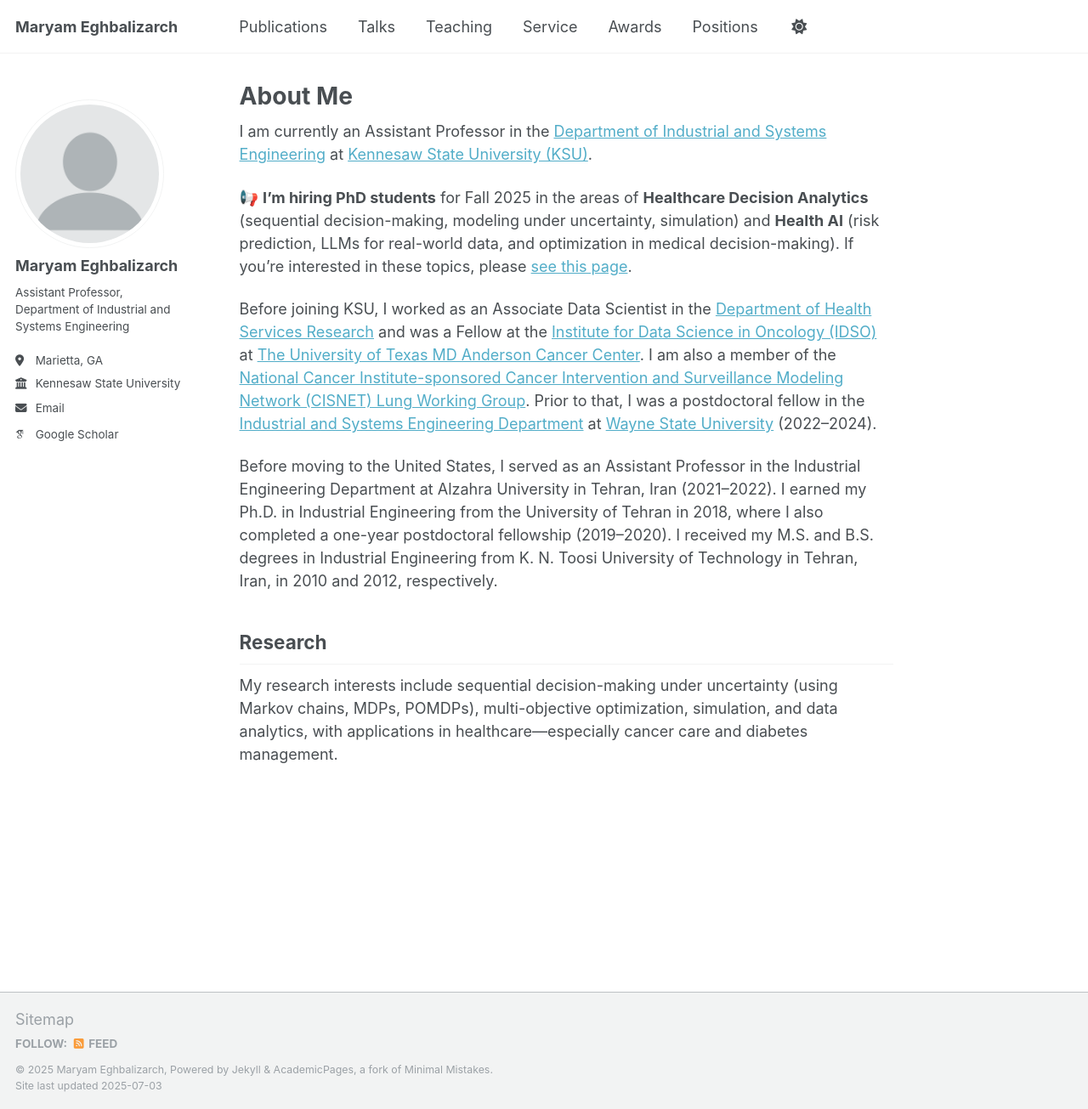
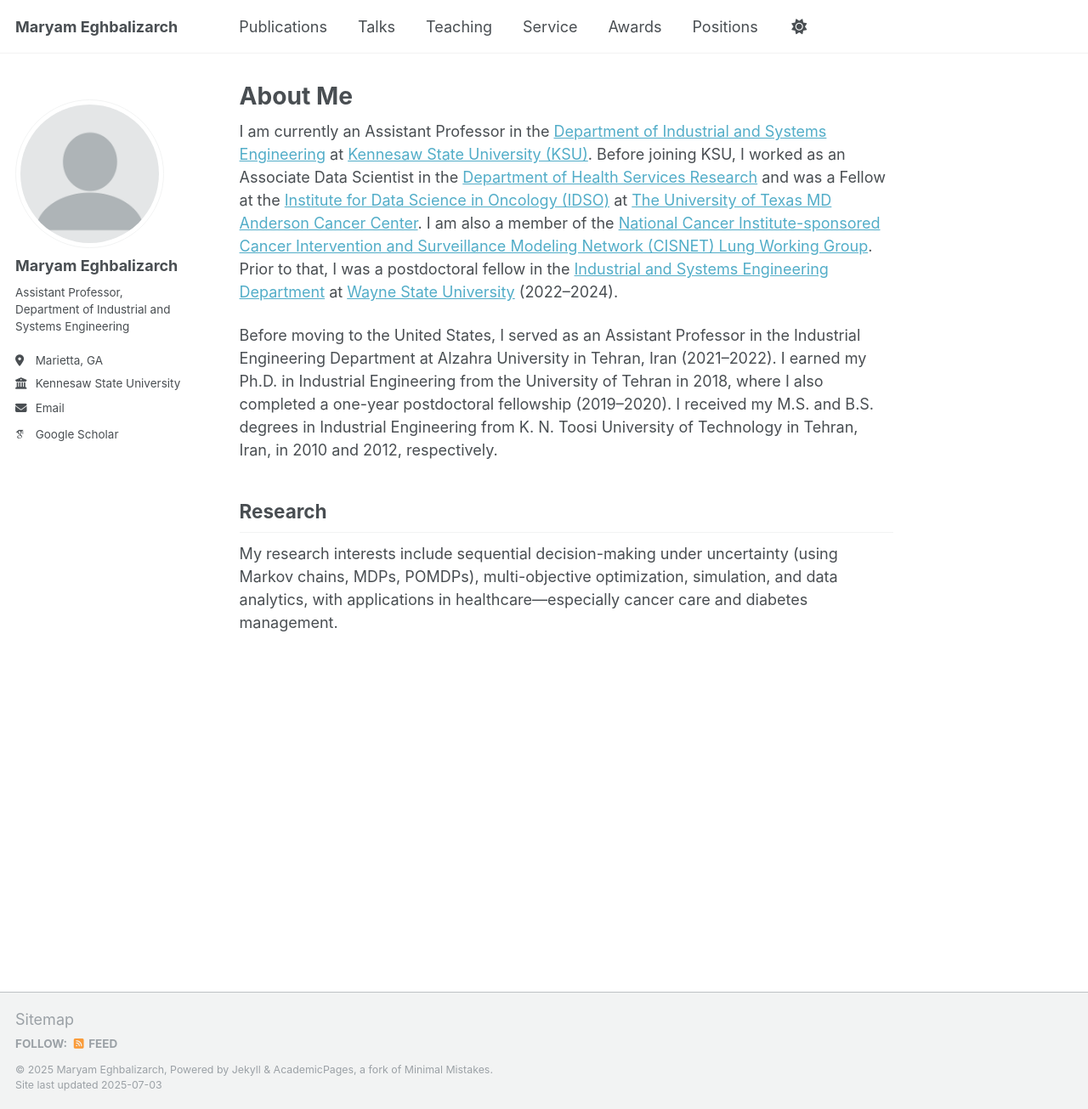
Before and after one commit to meghbalizarch/meghbalizarch.github.io, a Jekyll site: the page built from _pages/about.md, in a window 1280 px wide and 1305 px high. Shown: the whole window at 85% size. Built offline with Jekyll 4.4.1, drawn with Linux system fonts in a browser that asks for light colours; some web fonts are replaced; a script that is not in the unit is left out.

Commit message:
Update about.md

```diff
--- a/_pages/about.md
+++ b/_pages/about.md
@@ -7,13 +7,7 @@ redirect_from:
   - /about.html
 ---
 
-I am currently an Assistant Professor in the [Department of Industrial and Systems Engineering](https://www.kennesaw.edu/spceet/academics/industrial-systems-engineering/index.php) at [Kennesaw State University (KSU)](https://www.kennesaw.edu/).
-
-<div class="highlight-box">
-  <p>📢 <strong>I’m hiring PhD students</strong> for Fall 2025 in the areas of <strong>Healthcare Decision Analytics</strong> (sequential decision-making, modeling under uncertainty, simulation) and <strong>Health AI</strong> (risk prediction, LLMs for real-world data, and optimization in medical decision-making). If you’re interested in these topics, please <a href="/join">see this page</a>.</p>
-</div>
-
-Before joining KSU, I worked as an Associate Data Scientist in the [Department of Health Services Research](https://www.mdanderson.org/research/departments-labs-institutes/departments-divisions/health-services-research.html) and was a Fellow at the [Institute for Data Science in Oncology (IDSO)](https://www.mdanderson.org/research/departments-labs-institutes/institutes/institute-for-data-science-in-oncology.html) at [The University of Texas MD Anderson Cancer Center](https://www.mdanderson.org/). I am also a member of the [National Cancer Institute-sponsored Cancer Intervention and Surveillance Modeling Network (CISNET) Lung Working Group](https://cisnet.cancer.gov/lung/). Prior to that, I was a postdoctoral fellow in the [Industrial and Systems Engineering Department](https://engineering.wayne.edu/industrial-systems) at [Wayne State University](https://wayne.edu/) (2022–2024).
+I am currently an Assistant Professor in the [Department of Industrial and Systems Engineering](https://www.kennesaw.edu/spceet/academics/industrial-systems-engineering/index.php) at [Kennesaw State University (KSU)](https://www.kennesaw.edu/). Before joining KSU, I worked as an Associate Data Scientist in the [Department of Health Services Research](https://www.mdanderson.org/research/departments-labs-institutes/departments-divisions/health-services-research.html) and was a Fellow at the [Institute for Data Science in Oncology (IDSO)](https://www.mdanderson.org/research/departments-labs-institutes/institutes/institute-for-data-science-in-oncology.html) at [The University of Texas MD Anderson Cancer Center](https://www.mdanderson.org/). I am also a member of the [National Cancer Institute-sponsored Cancer Intervention and Surveillance Modeling Network (CISNET) Lung Working Group](https://cisnet.cancer.gov/lung/). Prior to that, I was a postdoctoral fellow in the [Industrial and Systems Engineering Department](https://engineering.wayne.edu/industrial-systems) at [Wayne State University](https://wayne.edu/) (2022–2024).
 
 Before moving to the United States, I served as an Assistant Professor in the Industrial Engineering Department at Alzahra University in Tehran, Iran (2021–2022). I earned my Ph.D. in Industrial Engineering from the University of Tehran in 2018, where I also completed a one-year postdoctoral fellowship (2019–2020). I received my M.S. and B.S. degrees in Industrial Engineering from K. N. Toosi University of Technology in Tehran, Iran, in 2010 and 2012, respectively.
 
```
